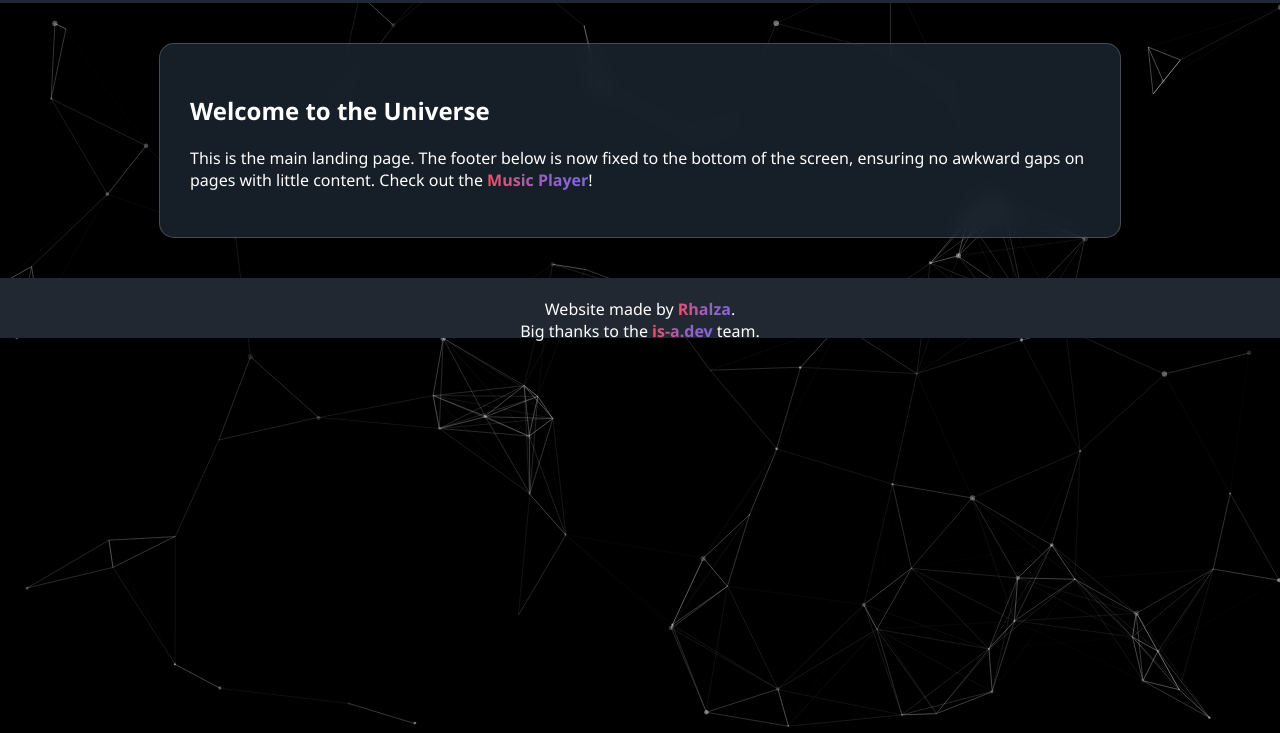
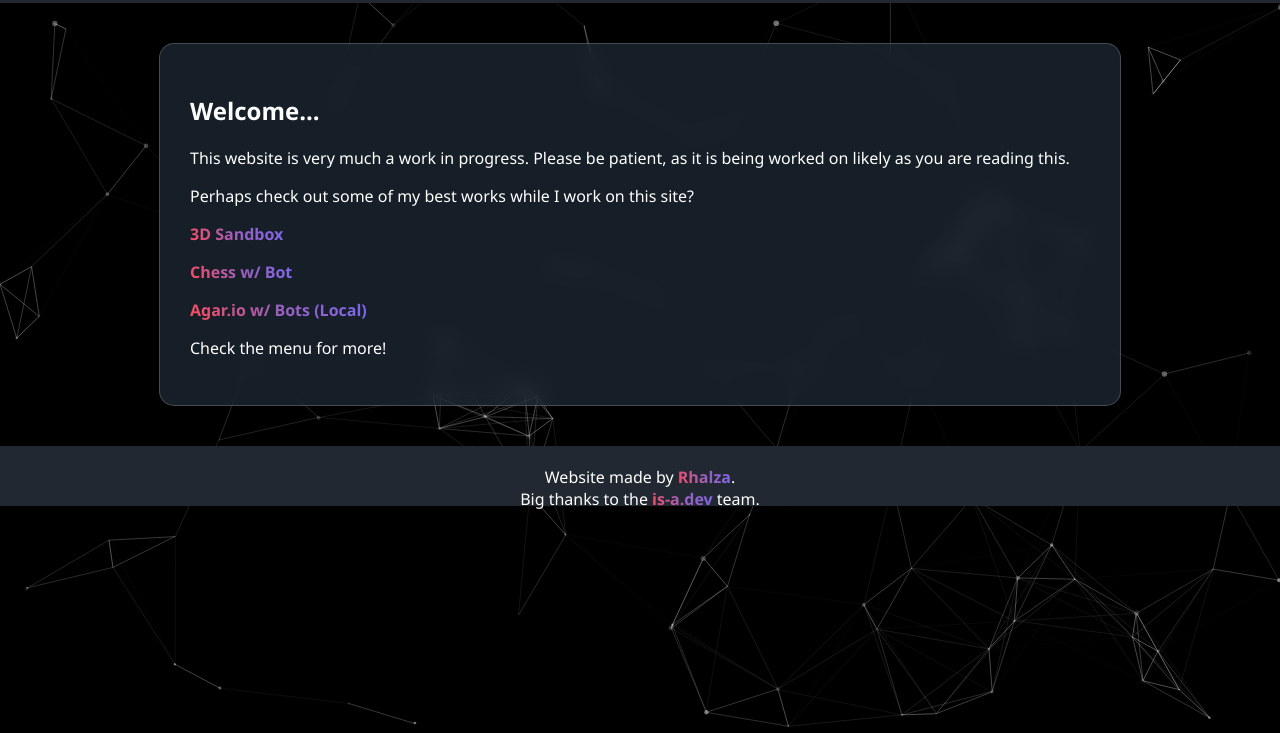
Before and after one commit to Rhalza/rhalza.github.io, a plain HTML site: page index.html in a window 1280 px wide. Shown: the part 67-800 px from the top of the page. Drawn offline with nearby package versions, Linux system fonts and the light colour scheme.

Commit message:
Update index.html

```diff
--- a/index.html
+++ b/index.html
@@ -27,8 +27,13 @@
 
     <main>
         <section class="glass-effect">
-            <h2>Welcome to the Universe</h2>
-            <p>This is the main landing page. The footer below is now fixed to the bottom of the screen, ensuring no awkward gaps on pages with little content. Check out the <a href="music.html">Music Player</a>!</p>
+            <h2>Welcome...</h2>
+            <p>This website is very much a work in progress. Please be patient, as it is being worked on likely as you are reading this.</p>
+            <p>Perhaps check out some of my best works while I work on this site?</p>
+            <p><a href="3d.html">3D Sandbox</a></p>
+            <p><a href="chess.html">Chess w/ Bot</a></p>
+            <p><a href="agario.html">Agar.io w/ Bots (Local)</a></p>
+            <p>Check the menu for more!</p>
         </section>
     </main>
 
```
